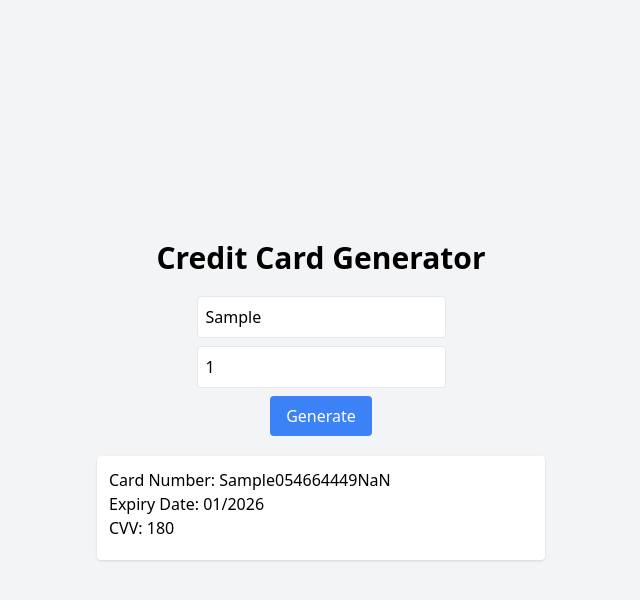
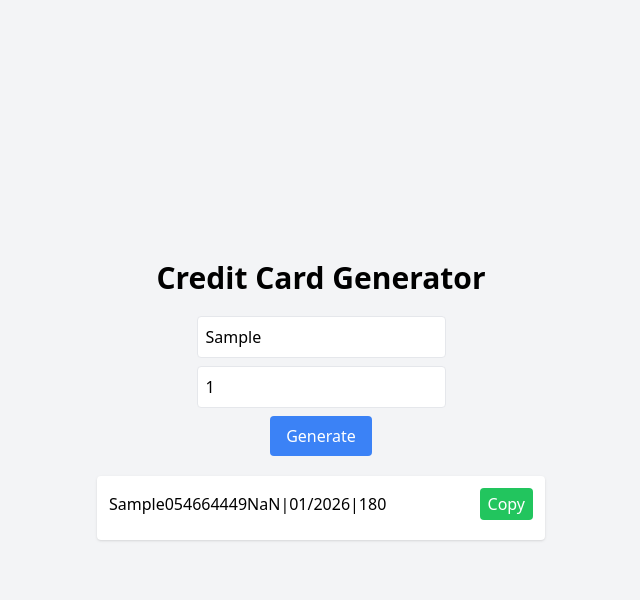
Before and after one commit to ltxstudio/my-card-generator, a React (Vite) app: page / in a window 1280 px wide. Both pictures are taken after typing "Sample" into the empty fields and a click on the button "Generate". Shown: the top 600 px of the page, without its empty margins (319-959 px from the left). Built offline with nearby package versions, Linux system fonts and the light colour scheme.

Commit message:
Update App.tsx

```diff
--- a/src/App.tsx
+++ b/src/App.tsx
@@ -15,6 +15,11 @@ function App() {
       cvv: generateCVV(),
     }));
     setCardDetails(cards);
+  };
+
+  const copyToClipboard = (card) => {
+    const text = `${card.number}|${card.expiry}|${card.cvv}`;
+    navigator.clipboard.writeText(text);
   };
 
   return (
@@ -44,10 +49,16 @@ function App() {
       </div>
       <div className="w-full max-w-md bg-white p-3 rounded shadow">
         {cardDetails.map((card, index) => (
-          <div key={index} className="mb-2">
-            <p>Card Number: {card.number}</p>
-            <p>Expiry Date: {card.expiry}</p>
-            <p>CVV: {card.cvv}</p>
+          <div key={index} className="mb-2 flex justify-between items-center">
+            <div>
+              <p>{`${card.number}|${card.expiry}|${card.cvv}`}</p>
+            </div>
+            <button
+              className="bg-green-500 text-white px-2 py-1 rounded"
+              onClick={() => copyToClipboard(card)}
+            >
+              Copy
+            </button>
           </div>
         ))}
       </div>
```
